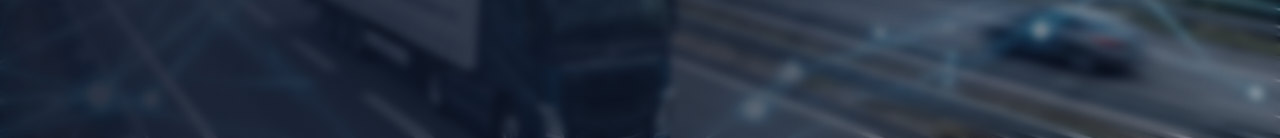
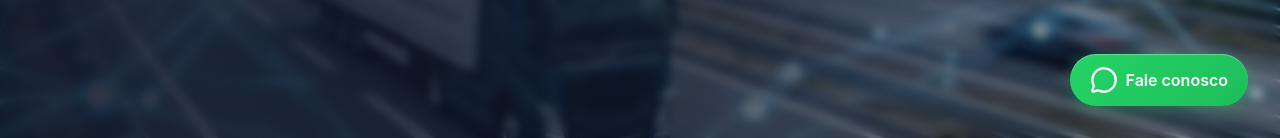
Before and after one commit to EdsonLopes1561/formaplay-site, a React (Vite) app: page / in a window 1280 px wide. Shown: the part 662-800 px from the top of the page. Built offline with nearby package versions, Linux system fonts and the light colour scheme.

Commit message:
feat: adicionar botao de whatsapp flutuante e corrigir link do menu

```diff
--- a/src/App.tsx
+++ b/src/App.tsx
@@ -13,6 +13,7 @@ import { ComponentesDoJogo } from './components/ComponentesDoJogo';
 import { ProvaSocial } from './components/ProvaSocial';
 import { ChamadaFinal } from './components/ChamadaFinal';
 import { Footer } from './components/Footer';
+import { WhatsappFloat } from './components/WhatsappFloat';
 
 const App: React.FC = () => {
   return (
@@ -32,6 +33,7 @@ const App: React.FC = () => {
         <ProvaSocial />
         <ChamadaFinal />
       </main>
+      <WhatsappFloat />
       <Footer />
     </>
   );
--- a/src/components/ExperienciasFormaPlay.tsx
+++ b/src/components/ExperienciasFormaPlay.tsx
@@ -104,7 +104,7 @@ export const ExperienciasFormaPlay: React.FC = () => {
   }, [activeTheme]);
 
   return (
-    <section className={`${styles.section} ${styles[`theme_${activeTheme}`]}`}>
+    <section id="jogos" className={`${styles.section} ${styles[`theme_${activeTheme}`]}`}>
       <div className={styles.backgroundOverlay}></div>
       <div className={`container ${styles.container}`}>
         <div className={styles.header}>
--- /dev/null
+++ b/src/components/WhatsappFloat.module.css
@@ -0,0 +1,55 @@
+.floatButton {
+  position: fixed;
+  bottom: 2rem;
+  right: 2rem;
+  display: flex;
+  align-items: center;
+  gap: 0.5rem;
+  background: linear-gradient(135deg, #25D366 0%, #1EBE5A 100%);
+  color: white;
+  padding: 0.75rem 1.25rem;
+  border-radius: 9999px;
+  box-shadow:
+    0 4px 15px rgba(37, 211, 102, 0.3),
+    inset 0 1px 1px rgba(255, 255, 255, 0.3);
+  text-decoration: none;
+  z-index: 999;
+  transition: all 0.3s ease;
+}
+
+.floatButton:hover {
+  transform: translateY(-4px);
+  box-shadow:
+    0 8px 25px rgba(37, 211, 102, 0.4),
+    inset 0 1px 1px rgba(255, 255, 255, 0.4);
+}
+
+.floatButton:active {
+  transform: translateY(1px);
+}
+
+.iconContainer {
+  display: flex;
+  align-items: center;
+  justify-content: center;
+}
+
+.text {
+  font-weight: 600;
+  font-size: 1rem;
+  white-space: nowrap;
+}
+
+@media (max-width: 768px) {
+  .floatButton {
+    bottom: 1.25rem;
+    right: 1.25rem;
+    padding: 1rem;
+    gap: 0;
+    border-radius: 50%;
+  }
+
+  .text {
+    display: none;
+  }
+}
--- /dev/null
+++ b/src/components/WhatsappFloat.tsx
@@ -0,0 +1,21 @@
+import React from 'react';
+import styles from './WhatsappFloat.module.css';
+import { MessageCircle } from 'lucide-react';
+import { getWhatsAppLink } from '../constants';
+
+export const WhatsappFloat: React.FC = () => {
+  return (
+    <a
+      href={getWhatsAppLink()}
+      className={styles.floatButton}
+      target="_blank"
+      rel="noopener noreferrer"
+      aria-label="Falar conosco no WhatsApp"
+    >
+      <div className={styles.iconContainer}>
+        <MessageCircle size={28} />
+      </div>
+      <span className={styles.text}>Fale conosco</span>
+    </a>
+  );
+};
```
